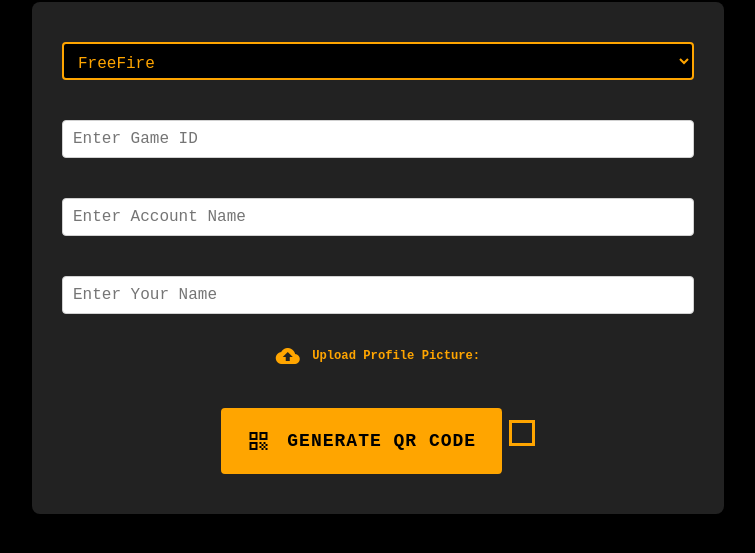
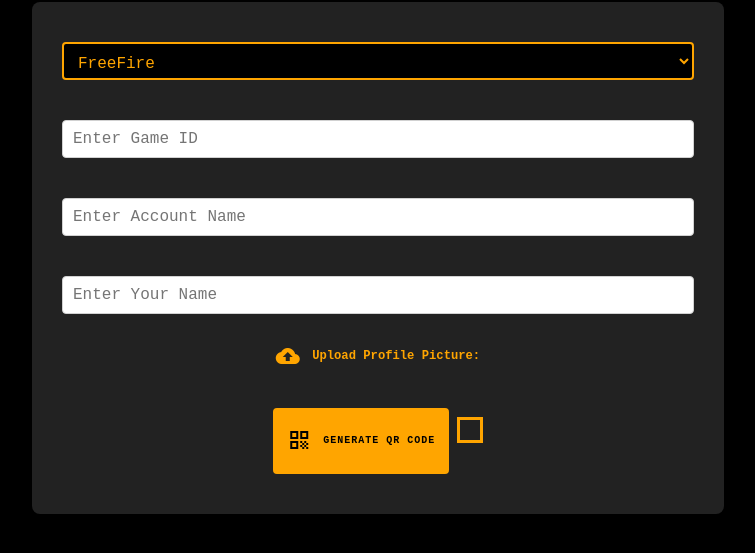
Before and after one commit to phanikumar-SHARMA/AIO-QR, a plain HTML site: page gamers.html in a window 1280 px wide. Shown: the part 197-750 px from the top of the page, without its empty margins (262-1017 px from the left). Drawn offline with nearby package versions, Linux system fonts and the light colour scheme.

Commit message:
Update gamers.html

```diff
--- a/gamers.html
+++ b/gamers.html
@@ -51,8 +51,8 @@
       background-color: #FFA500;
       color: #000;
       border: 2px solid #FFA500;
-      padding: 12px 24px;
-      font-size: 18px;
+      padding: 12px;
+      font-size: 10px;
       cursor: pointer;
       margin-top: 20px;
       transition: 0.3s;
```
